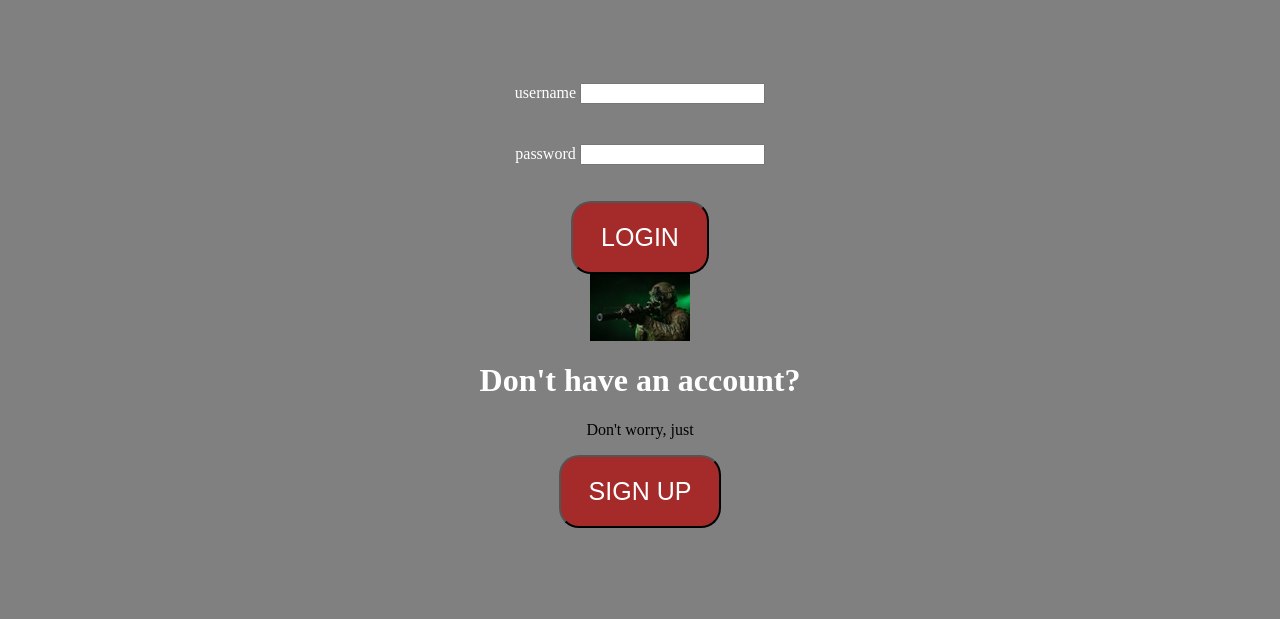
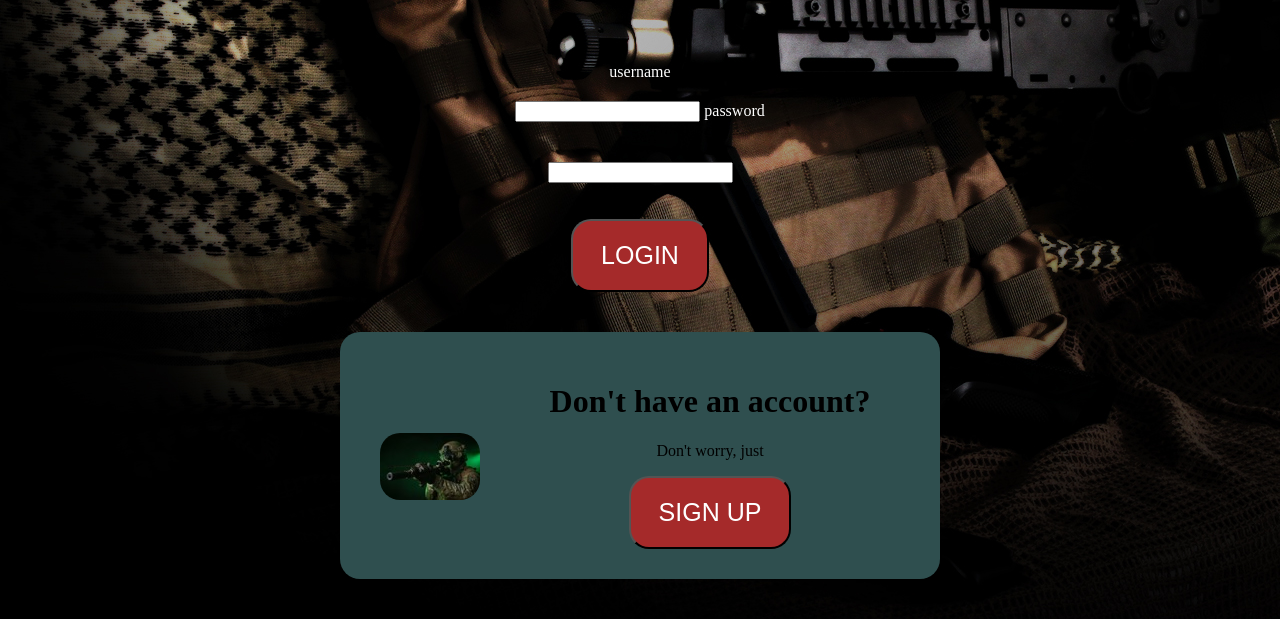
Before and after one commit to alesoldier/airsoft-shop-JS, a website: page login-page.html in a window 1280 px wide. Shown: the part 410-1029 px from the top of the page. Before the commit the page ends 946 px from the top, so only its background shows below. Drawn offline with Linux system fonts and the light colour scheme.

Commit message:
style: changes name
name of the element changed

```diff
--- a/css/login-page.css
+++ b/css/login-page.css
@@ -1,6 +1,6 @@
-body{
+.login-container{
     background-color: gray;
-    background-image: url("background-soft4.jpeg");
+    background-image: url("../images/background/background-soft4.jpeg");
     background-repeat: no-repeat;
     overflow: hidden;
 }
@@ -10,58 +10,64 @@ body{
     margin: 0 auto;
     padding-top: 40px;
     text-align: center;
-    width: 300px;
+    width: 250px;
 }
 
-h1{
+.login-subtitle{
     color: white;
     text-align: center;
 }
 
-div.jumbotron-fluid{
+.singIn-content{
     background-color: darkslategray;
-    margin: 80px auto;
+    border-radius: 20px;
+    margin: 40px auto;
+    padding: 30px 0;
     width: 600px;
 }
 
-.img-jumbotron{
+.img-singIn{
     border-radius: 20px;
     float: left;
+    margin-top: 50px;
+    margin-left: 40px;
 }
 
-.title-jumbotron{
+.title-singIn{
     color: black;
 }
 
-label{
+.label-login{
     color: white;
     text-align: center;
 }
 
-input{
+.password{
+    margin: 20px auto;
+}
+
+.fname{
     margin: 20px auto;
 }
 
 .login-content{
-    display: block;
     margin: 0 auto;
     text-align: center;
     width: 900px;
 }
 
-button{
+
+
+.button-page{
     background-color: brown;
     border-radius: 20px;
     color: white;
     font-size: 25px;
+
     padding: 20px 28px;
+
+    &:hover{
+        background-color: azure;
+        color: black;
+    }
 }
-
-button:hover{
-    background-color: azure;
-    color: black;
-}
-
-.button-singin{
-    margin-left: 17%;
-}
```
